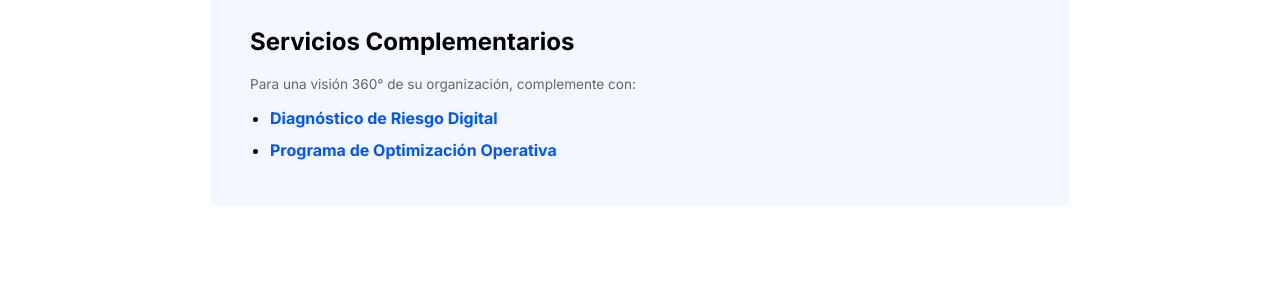
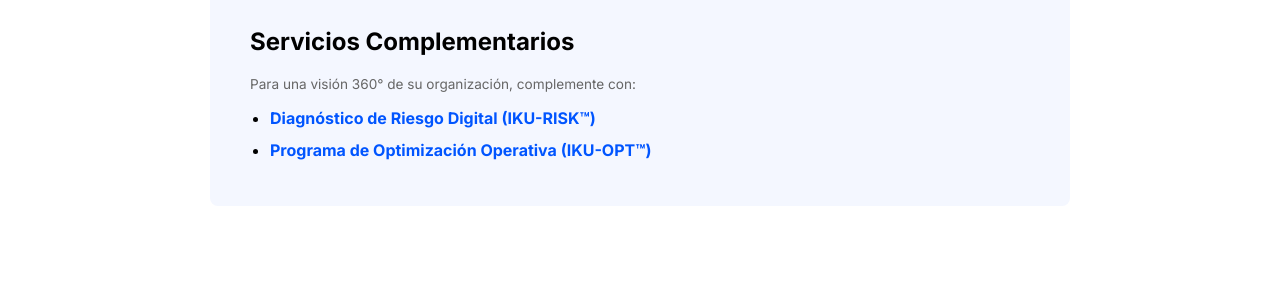
Before and after one commit to IKUBERT/ikubert.github.io, a Jekyll site: the page built from servicios/radiografia-empresarial.html, in a window 1280 px wide. Shown: the part 2438-2738 px from the top of the page. Built offline with Jekyll 4.4.1, drawn with Linux system fonts in a browser that asks for light colours.

Commit message:
Update radiografia-empresarial.html

```diff
--- a/servicios/radiografia-empresarial.html
+++ b/servicios/radiografia-empresarial.html
@@ -149,13 +149,13 @@ title: Radiografía Empresarial | IKUBERT
         <ul>
             <li>
                 <a href="{{ site.baseurl }}/servicios/diagnostico-digital">
-                    Diagnóstico de Riesgo Digital
+                    Diagnóstico de Riesgo Digital (IKU-RISK™)
                 </a>
             </li>
 
             <li>
                 <a href="{{ site.baseurl }}/servicios/optimizacion-operativa">
-                    Programa de Optimización Operativa
+                    Programa de Optimización Operativa (IKU-OPT™)
                 </a>
             </li>
         </ul>
```
